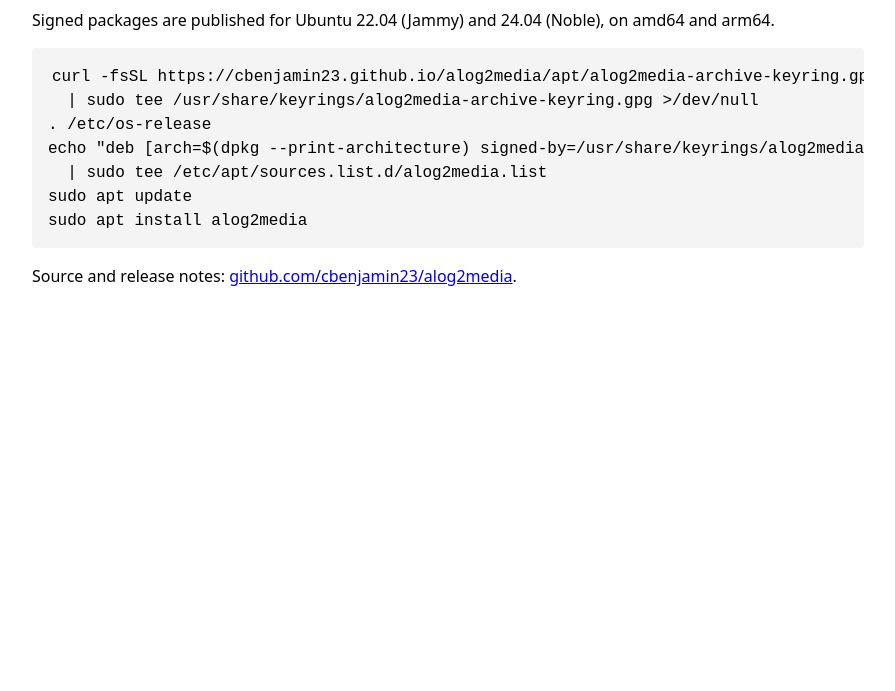
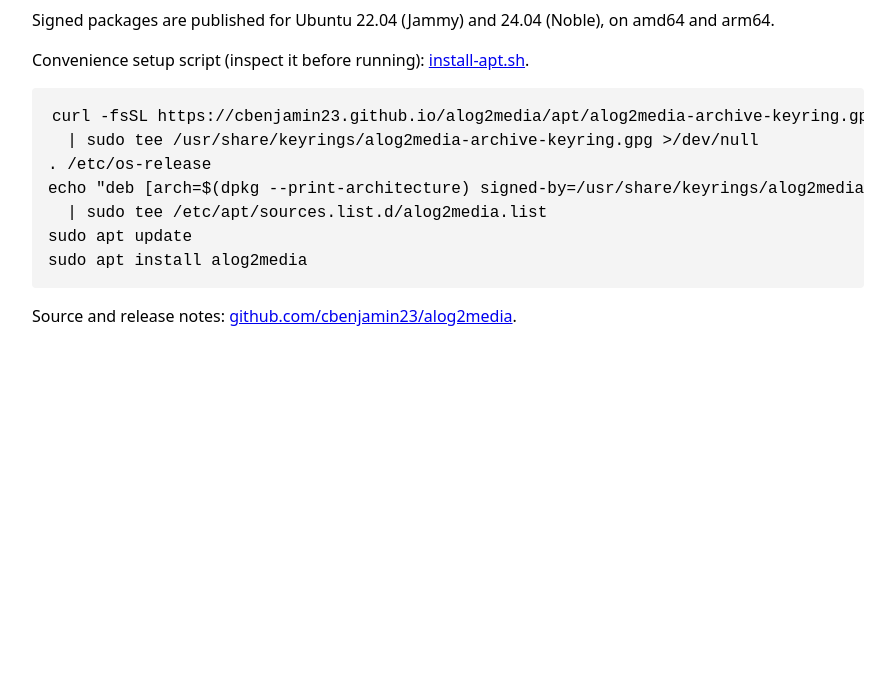
Before and after one commit to cbenjamin23/alog2media, a plain HTML site: page packaging/apt/index.html in a window 1280 px wide. Shown: the part 109-800 px from the top of the page, without its empty margins (192-1087 px from the left). Drawn offline with Linux system fonts and the light colour scheme.

Commit message:
feat(packaging): add inspectable apt setup script

```diff
--- a/packaging/apt/index.html
+++ b/packaging/apt/index.html
@@ -14,6 +14,8 @@
 <body>
   <h1>alog2media APT repository</h1>
   <p>Signed packages are published for Ubuntu 22.04 (Jammy) and 24.04 (Noble), on amd64 and arm64.</p>
+  <p>Convenience setup script (inspect it before running):
+    <a href="../install-apt.sh">install-apt.sh</a>.</p>
   <pre><code>curl -fsSL https://cbenjamin23.github.io/alog2media/apt/alog2media-archive-keyring.gpg \
   | sudo tee /usr/share/keyrings/alog2media-archive-keyring.gpg &gt;/dev/null
 . /etc/os-release
```
Also changed, not shown: 3 other files.
